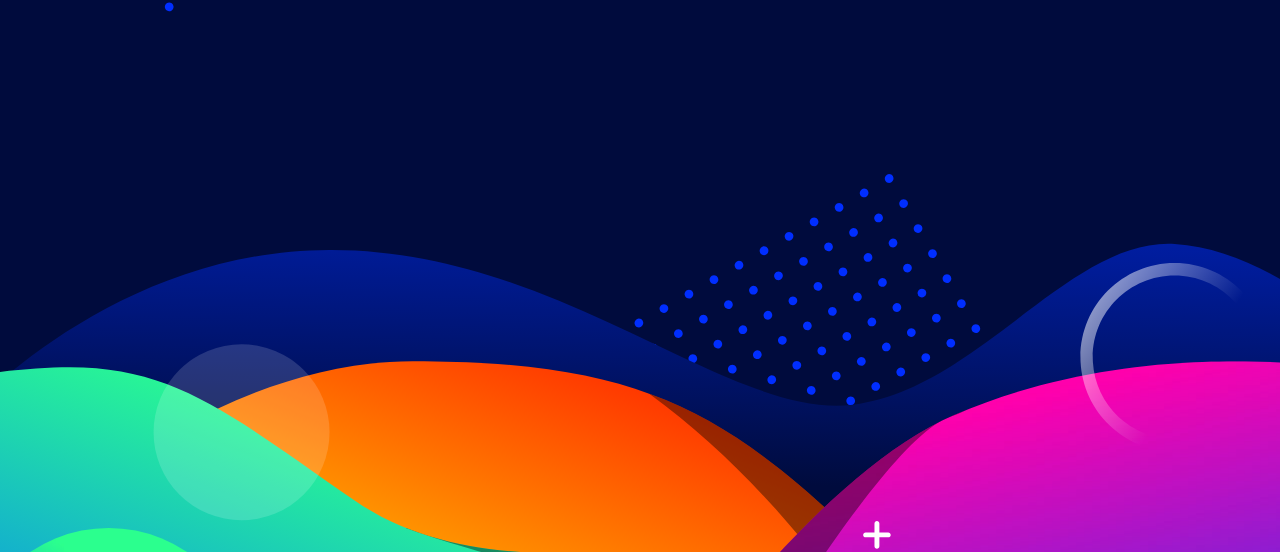
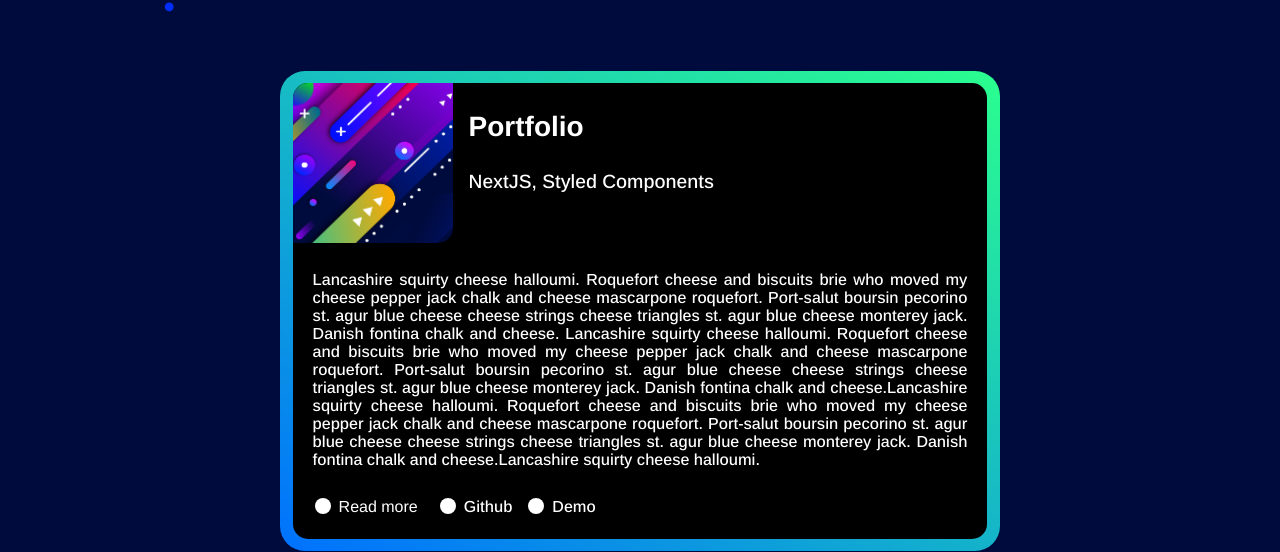
Before and after one commit to oskardabrowski/next-portfolio, a Next.js app: page /projects in a window 1280 px wide. Shown: the part 400-952 px from the top of the page. Built offline with nearby package versions, Linux system fonts and the light colour scheme; what react-locomotive-scroll would draw is missing.

Commit message:
Adding Project containers

```diff
--- /dev/null
+++ b/components/organisms/Projects/Content/index.js
@@ -0,0 +1,57 @@
+import React from "react";
+import ProjectsContainer from "./style";
+import { projects } from "../../database";
+
+const AllProjects = () => {
+	return (
+		<ProjectsContainer>
+			{projects.map((item, index) => {
+				const { name, img, technologies, github, demo, readMore, shortDesc } =
+					item;
+				return (
+					<div className="Item" key={index}>
+						<div className="Item-container">
+							<div className="Item-container-header">
+								<div className="Item-container-header-image">
+									<img src={`/img/proj/${img}`} alt="img" />
+								</div>
+								<div className="Item-container-header-text">
+									<p className="Item-container-header-text-title">{name}</p>
+									<p className="Item-container-header-text-tech">
+										{technologies}
+									</p>
+								</div>
+							</div>
+							<div className="Item-container-description">
+								<p className="Item-container-description-text">{shortDesc}</p>
+								<div className="Item-container-description-btns">
+									<button className="btn">
+										<div></div>Read more
+									</button>
+									<a
+										href={github}
+										target="_blank"
+										aria-label="Github"
+										className="btn"
+									>
+										<div></div>Github
+									</a>
+									<a
+										href={demo}
+										target="_blank"
+										aria-label="Github"
+										className="btn"
+									>
+										<div></div>Demo
+									</a>
+								</div>
+							</div>
+						</div>
+					</div>
+				);
+			})}
+		</ProjectsContainer>
+	);
+};
+
+export default AllProjects;
--- /dev/null
+++ b/components/organisms/Projects/Content/style.js
@@ -0,0 +1,104 @@
+import styled from "styled-components";
+
+const ProjectsContainer = styled.div`
+	width: 100%;
+	display: flex;
+	flex-wrap: wrap;
+	align-content: center;
+	align-items: center;
+	justify-content: center;
+
+	.Item {
+		width: 45rem;
+		height: 30rem;
+		background: linear-gradient(30deg, #0071ff, #2bff8e);
+		margin: 1rem;
+		display: flex;
+		align-items: center;
+		justify-content: center;
+		color: white;
+		border-radius: 25px;
+		&-container {
+			width: 96.5%;
+			height: 95%;
+			background-color: black;
+			border-radius: 15px;
+			overflow: hidden;
+			&-header {
+				width: 100%;
+				display: flex;
+
+				&-image {
+					width: 10rem;
+					height: 10rem;
+					& > img {
+						width: 100%;
+						border-radius: 0px 0px 15px 0px;
+					}
+				}
+
+				&-text {
+					margin-left: 1rem;
+					&-title {
+						font-size: 1.75rem;
+						font-weight: bold;
+					}
+					&-tech {
+						font-size: 1.2rem;
+					}
+				}
+			}
+
+			&-description {
+				width: 100%;
+				display: flex;
+				flex-direction: column;
+				justify-content: center;
+				align-items: center;
+				&-text {
+					text-align: justify;
+					padding: 0.75rem 1.25rem;
+					height: 80%;
+				}
+				&-btns {
+					height: 20%;
+					width: 100%;
+					padding: 0rem 1rem;
+					display: flex;
+					align-items: center;
+					justify-content: start;
+
+					& > .btn {
+						background: none;
+						border: none;
+						color: white;
+						font-family: "Arimo";
+						font-size: 1rem;
+						display: flex;
+						margin-right: 1rem;
+						transition: all 0.5s ease-in-out;
+
+						& > div {
+							margin-right: 0.5rem;
+							width: 1rem;
+							height: 1rem;
+							background-color: white;
+							border-radius: 50%;
+							transition: all 0.5s ease-in-out;
+						}
+
+						&:hover {
+							cursor: pointer;
+							color: #2bff8e;
+							& > div {
+								background-color: #2bff8e;
+							}
+						}
+					}
+				}
+			}
+		}
+	}
+`;
+
+export default ProjectsContainer;
--- a/components/organisms/database.js
+++ b/components/organisms/database.js
@@ -31,7 +31,22 @@ export const projects = [
 		github: "https://github.com/oskardabrowski/next-portfolio",
 		demo: "https://next-portfolio-nu-eight.vercel.app/",
 		readMore: "",
-		shortDesc: "",
+		shortDesc: `Lancashire squirty cheese halloumi. Roquefort cheese and
+					biscuits brie who moved my cheese pepper jack chalk and cheese
+					mascarpone roquefort. Port-salut boursin pecorino st. agur
+					blue cheese cheese strings cheese triangles st. agur blue
+					cheese monterey jack. Danish fontina chalk and cheese.
+					Lancashire squirty cheese halloumi. Roquefort cheese and
+					biscuits brie who moved my cheese pepper jack chalk and cheese
+					mascarpone roquefort. Port-salut boursin pecorino st. agur
+					blue cheese cheese strings cheese triangles st. agur blue
+					cheese monterey jack. Danish fontina chalk and
+					cheese.Lancashire squirty cheese halloumi. Roquefort cheese
+					and biscuits brie who moved my cheese pepper jack chalk and
+					cheese mascarpone roquefort. Port-salut boursin pecorino st.
+					agur blue cheese cheese strings cheese triangles st. agur blue
+					cheese monterey jack. Danish fontina chalk and
+					cheese.Lancashire squirty cheese halloumi.`,
 		desc: "",
 		selected: true,
 	},
@@ -42,7 +57,22 @@ export const projects = [
 		github: "https://github.com/oskardabrowski/solar-map",
 		demo: "http://solar-map.epizy.com/",
 		readMore: "",
-		shortDesc: "",
+		shortDesc: `Lancashire squirty cheese halloumi. Roquefort cheese and
+					biscuits brie who moved my cheese pepper jack chalk and cheese
+					mascarpone roquefort. Port-salut boursin pecorino st. agur
+					blue cheese cheese strings cheese triangles st. agur blue
+					cheese monterey jack. Danish fontina chalk and cheese.
+					Lancashire squirty cheese halloumi. Roquefort cheese and
+					biscuits brie who moved my cheese pepper jack chalk and cheese
+					mascarpone roquefort. Port-salut boursin pecorino st. agur
+					blue cheese cheese strings cheese triangles st. agur blue
+					cheese monterey jack. Danish fontina chalk and
+					cheese.Lancashire squirty cheese halloumi. Roquefort cheese
+					and biscuits brie who moved my cheese pepper jack chalk and
+					cheese mascarpone roquefort. Port-salut boursin pecorino st.
+					agur blue cheese cheese strings cheese triangles st. agur blue
+					cheese monterey jack. Danish fontina chalk and
+					cheese.Lancashire squirty cheese halloumi.`,
 		desc: "",
 		selected: true,
 	},
@@ -53,7 +83,22 @@ export const projects = [
 		github: "https://github.com/oskardabrowski/solar-map",
 		demo: "http://solar-map.epizy.com/",
 		readMore: "",
-		shortDesc: "",
+		shortDesc: `Lancashire squirty cheese halloumi. Roquefort cheese and
+					biscuits brie who moved my cheese pepper jack chalk and cheese
+					mascarpone roquefort. Port-salut boursin pecorino st. agur
+					blue cheese cheese strings cheese triangles st. agur blue
+					cheese monterey jack. Danish fontina chalk and cheese.
+					Lancashire squirty cheese halloumi. Roquefort cheese and
+					biscuits brie who moved my cheese pepper jack chalk and cheese
+					mascarpone roquefort. Port-salut boursin pecorino st. agur
+					blue cheese cheese strings cheese triangles st. agur blue
+					cheese monterey jack. Danish fontina chalk and
+					cheese.Lancashire squirty cheese halloumi. Roquefort cheese
+					and biscuits brie who moved my cheese pepper jack chalk and
+					cheese mascarpone roquefort. Port-salut boursin pecorino st.
+					agur blue cheese cheese strings cheese triangles st. agur blue
+					cheese monterey jack. Danish fontina chalk and
+					cheese.Lancashire squirty cheese halloumi.`,
 		desc: "",
 		selected: true,
 	},
@@ -64,7 +109,22 @@ export const projects = [
 		github: "https://github.com/oskardabrowski/solar-map",
 		demo: "http://solar-map.epizy.com/",
 		readMore: "",
-		shortDesc: "",
+		shortDesc: `Lancashire squirty cheese halloumi. Roquefort cheese and
+					biscuits brie who moved my cheese pepper jack chalk and cheese
+					mascarpone roquefort. Port-salut boursin pecorino st. agur
+					blue cheese cheese strings cheese triangles st. agur blue
+					cheese monterey jack. Danish fontina chalk and cheese.
+					Lancashire squirty cheese halloumi. Roquefort cheese and
+					biscuits brie who moved my cheese pepper jack chalk and cheese
+					mascarpone roquefort. Port-salut boursin pecorino st. agur
+					blue cheese cheese strings cheese triangles st. agur blue
+					cheese monterey jack. Danish fontina chalk and
+					cheese.Lancashire squirty cheese halloumi. Roquefort cheese
+					and biscuits brie who moved my cheese pepper jack chalk and
+					cheese mascarpone roquefort. Port-salut boursin pecorino st.
+					agur blue cheese cheese strings cheese triangles st. agur blue
+					cheese monterey jack. Danish fontina chalk and
+					cheese.Lancashire squirty cheese halloumi.`,
 		desc: "",
 		selected: true,
 	},
@@ -75,7 +135,22 @@ export const projects = [
 		github: "https://github.com/oskardabrowski/solar-map",
 		demo: "http://solar-map.epizy.com/",
 		readMore: "",
-		shortDesc: "",
+		shortDesc: `Lancashire squirty cheese halloumi. Roquefort cheese and
+					biscuits brie who moved my cheese pepper jack chalk and cheese
+					mascarpone roquefort. Port-salut boursin pecorino st. agur
+					blue cheese cheese strings cheese triangles st. agur blue
+					cheese monterey jack. Danish fontina chalk and cheese.
+					Lancashire squirty cheese halloumi. Roquefort cheese and
+					biscuits brie who moved my cheese pepper jack chalk and cheese
+					mascarpone roquefort. Port-salut boursin pecorino st. agur
+					blue cheese cheese strings cheese triangles st. agur blue
+					cheese monterey jack. Danish fontina chalk and
+					cheese.Lancashire squirty cheese halloumi. Roquefort cheese
+					and biscuits brie who moved my cheese pepper jack chalk and
+					cheese mascarpone roquefort. Port-salut boursin pecorino st.
+					agur blue cheese cheese strings cheese triangles st. agur blue
+					cheese monterey jack. Danish fontina chalk and
+					cheese.Lancashire squirty cheese halloumi.`,
 		desc: "",
 		selected: false,
 	},
@@ -86,7 +161,22 @@ export const projects = [
 		github: "https://github.com/oskardabrowski/solar-map",
 		demo: "http://solar-map.epizy.com/",
 		readMore: "",
-		shortDesc: "",
+		shortDesc: `Lancashire squirty cheese halloumi. Roquefort cheese and
+					biscuits brie who moved my cheese pepper jack chalk and cheese
+					mascarpone roquefort. Port-salut boursin pecorino st. agur
+					blue cheese cheese strings cheese triangles st. agur blue
+					cheese monterey jack. Danish fontina chalk and cheese.
+					Lancashire squirty cheese halloumi. Roquefort cheese and
+					biscuits brie who moved my cheese pepper jack chalk and cheese
+					mascarpone roquefort. Port-salut boursin pecorino st. agur
+					blue cheese cheese strings cheese triangles st. agur blue
+					cheese monterey jack. Danish fontina chalk and
+					cheese.Lancashire squirty cheese halloumi. Roquefort cheese
+					and biscuits brie who moved my cheese pepper jack chalk and
+					cheese mascarpone roquefort. Port-salut boursin pecorino st.
+					agur blue cheese cheese strings cheese triangles st. agur blue
+					cheese monterey jack. Danish fontina chalk and
+					cheese.Lancashire squirty cheese halloumi.`,
 		desc: "",
 		selected: false,
 	},
--- a/pages/projects.js
+++ b/pages/projects.js
@@ -1,11 +1,13 @@
 import React from "react";
 import Footer from "../components/organisms/Footer";
 import ProjectsHeader from "../components/organisms/Projects/Header";
+import AllProjects from "../components/organisms/Projects/Content";
 
 const projects = () => {
 	return (
 		<>
 			<ProjectsHeader />
+			<AllProjects />
 			<Footer />
 		</>
 	);
```
